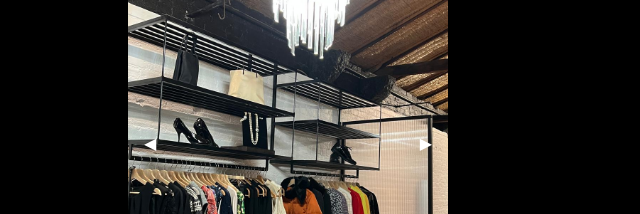
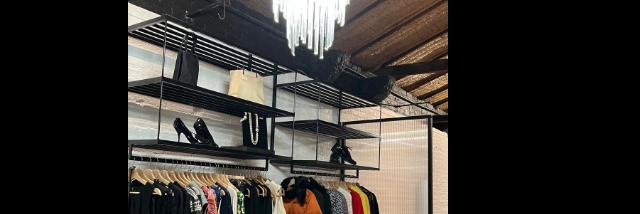
Before and after one commit to kylexpowis/my-aunties-wardrobe, a Next.js app: page / in a window 1280 px wide. Shown: the part 1060-1274 px from the top of the page, without its empty margins (352-992 px from the left). Built offline with nearby package versions, Linux system fonts and the light colour scheme.

Commit message:
hide buttons

```diff
--- a/src/app/components/Gallery.jsx
+++ b/src/app/components/Gallery.jsx
@@ -48,9 +48,7 @@ export default function Gallery() {
           hover:bg-opacity-75
         "
         aria-label="Previous slide"
-      >
-        ◀
-      </button>
+      ></button>
 
       {/* Right arrow */}
       <button
@@ -63,9 +61,7 @@ export default function Gallery() {
           hover:bg-opacity-75
         "
         aria-label="Next slide"
-      >
-        ▶
-      </button>
+      ></button>
     </div>
   );
 }
```
